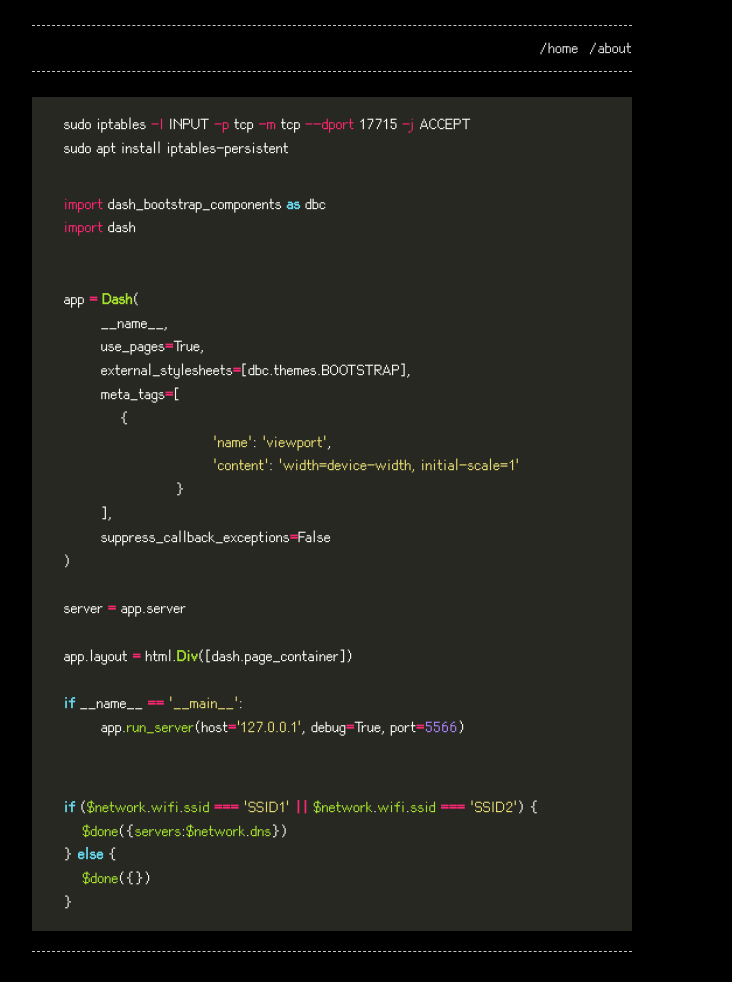
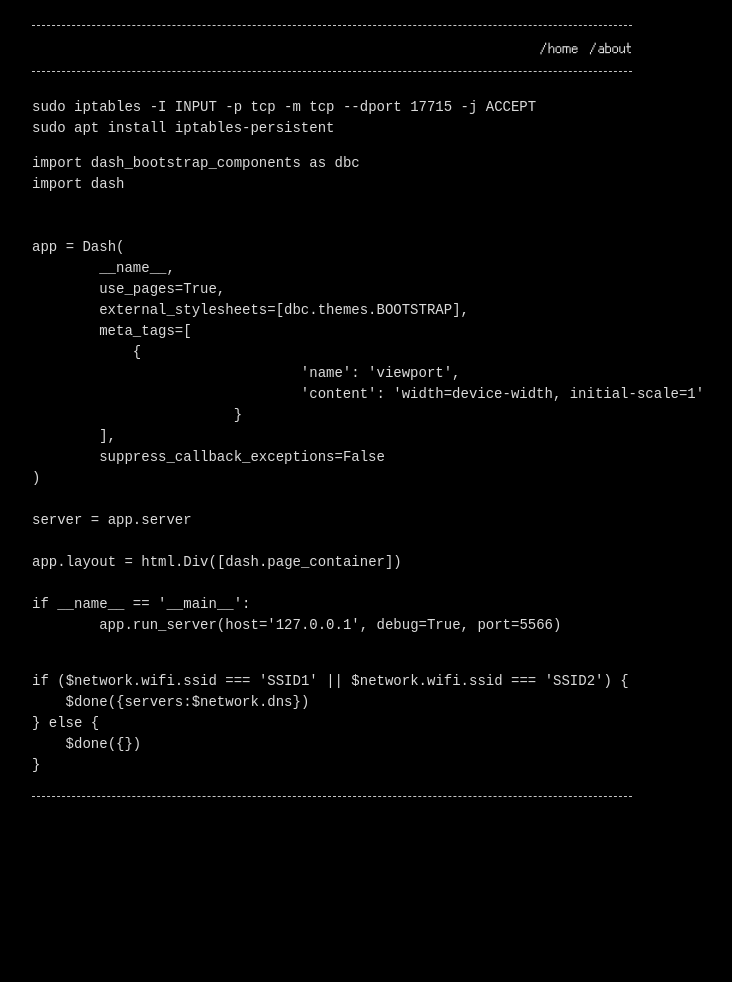
Before and after one commit to morningdip/home, a Jekyll site: the page built from _posts/2022-07-29-wfh.md, in a window 1280 px wide. Shown: the whole page, without its empty margins (308-1040 px from the left). Built offline with Jekyll 4.4.1, drawn with Linux system fonts in a browser that asks for light colours; after the commit the page ends 900 px from its top, so only the background shows below that.

Commit message:
Update base.scss

```diff
--- a/_sass/base.scss
+++ b/_sass/base.scss
@@ -78,81 +78,3 @@ input[type=submit] { font-size: $base-font-size;  font-family: $base-font-family
 input[type=submit]:hover { color: var(--background-color); background-color: var(--base-color); }
 *:focus { outline: none; }
 textarea { vertical-align: top; }
-
-/**
- * Code and syntax highlighting
- */
-.lineno { color: #ccc;  display: inline-block;  padding: 0 5px;  border-right: 1px solid #ccc; }
-figure.highlight { margin: 5px 0; }
-pre { background-color: #272822;  display: block;  border: 0;  padding: 1rem 2rem;  margin: 0;  overflow: auto;  font-size: $base-font-size;  color: var(--text-color);  line-height: 1.7 !important;  font-family: $base-font-family !important; }
-code {font-family: $base-font-family !important;}
-.highlight .hll { background-color: #49483e }
-.highlight  { background: #272822; color: #f8f8f2 }
-.highlight .c { color: #75715e; font-style: italic } /* Comment */
-.highlight .err { color: #960050; background-color: #1e0010 } /* Error */
-.highlight .k { color: #66d9ef; font-weight: bold } /* Keyword */
-.highlight .l { color: #ae81ff } /* Literal */
-.highlight .n { color: #f8f8f2 } /* Name */
-.highlight .o { color: #f92672; font-weight: bold } /* Operator */
-.highlight .p { color: #f8f8f2 } /* Punctuation */
-.highlight .ch { color: #75715e } /* Comment.Hashbang */
-.highlight .cm { color: #75715e; font-style: italic } /* Comment.Multiline */
-.highlight .cp { color: #75715e; font-weight: bold } /* Comment.Preproc */
-.highlight .cpf { color: #75715e } /* Comment.PreprocFile */
-.highlight .c1 { color: #75715e; font-style: italic } /* Comment.Single */
-.highlight .cs { color: #75715e; font-weight: bold; font-style: italic } /* Comment.Special */
-.highlight .gd { color: #f92672; background-color: #fdd } /* Generic.Deleted */
-.highlight .ge { font-style: italic } /* Generic.Emph */
-.highlight .gi { color: #a6e22e; background-color: #dfd } /* Generic.Inserted */
-.highlight .gs { font-weight: bold } /* Generic.Strong */
-.highlight .gu { color: #75715e } /* Generic.Subheading */
-.highlight .kc { color: #66d9ef; font-weight: bold } /* Keyword.Constant */
-.highlight .kd { color: #66d9ef; font-weight: bold } /* Keyword.Declaration */
-.highlight .kn { color: #f92672 } /* Keyword.Namespace */
-.highlight .kp { color: #66d9ef; font-weight: bold } /* Keyword.Pseudo */
-.highlight .kr { color: #66d9ef; font-weight: bold } /* Keyword.Reserved */
-.highlight .kt { color: #66d9ef; font-weight: bold } /* Keyword.Type */
-.highlight .ld { color: #e6db74 } /* Literal.Date */
-.highlight .m { color: #ae81ff } /* Literal.Number */
-.highlight .s { color: #e6db74 } /* Literal.String */
-.highlight .na { color: #a6e22e } /* Name.Attribute */
-.highlight .nb { color: #f8f8f2 } /* Name.Builtin */
-.highlight .nc { color: #a6e22e; font-weight: bold } /* Name.Class */
-.highlight .no { color: #66d9ef } /* Name.Constant */
-.highlight .nd { color: #a6e22e } /* Name.Decorator */
-.highlight .ni { color: #f8f8f2 } /* Name.Entity */
-.highlight .ne { color: #a6e22e } /* Name.Exception */
-.highlight .nf { color: #a6e22e } /* Name.Function */
-.highlight .nl { color: #f8f8f2 } /* Name.Label */
-.highlight .nn { color: #f8f8f2 } /* Name.Namespace */
-.highlight .nx { color: #a6e22e } /* Name.Other */
-.highlight .py { color: #f8f8f2 } /* Name.Property */
-.highlight .nt { color: #f92672 } /* Name.Tag */
-.highlight .nv { color: #f8f8f2 } /* Name.Variable */
-.highlight .ow { color: #f92672; font-weight: bold } /* Operator.Word */
-.highlight .w { color: #f8f8f2 } /* Text.Whitespace */
-.highlight .mb { color: #ae81ff } /* Literal.Number.Bin */
-.highlight .mf { color: #ae81ff } /* Literal.Number.Float */
-.highlight .mh { color: #ae81ff } /* Literal.Number.Hex */
-.highlight .mi { color: #ae81ff } /* Literal.Number.Integer */
-.highlight .mo { color: #ae81ff } /* Literal.Number.Oct */
-.highlight .sa { color: #e6db74 } /* Literal.String.Affix */
-.highlight .sb { color: #e6db74 } /* Literal.String.Backtick */
-.highlight .sc { color: #e6db74 } /* Literal.String.Char */
-.highlight .dl { color: #e6db74 } /* Literal.String.Delimiter */
-.highlight .sd { color: #e6db74 } /* Literal.String.Doc */
-.highlight .s2 { color: #e6db74 } /* Literal.String.Double */
-.highlight .se { color: #ae81ff } /* Literal.String.Escape */
-.highlight .sh { color: #e6db74 } /* Literal.String.Heredoc */
-.highlight .si { color: #e6db74 } /* Literal.String.Interpol */
-.highlight .sx { color: #e6db74 } /* Literal.String.Other */
-.highlight .sr { color: #e6db74 } /* Literal.String.Regex */
-.highlight .s1 { color: #e6db74 } /* Literal.String.Single */
-.highlight .ss { color: #e6db74 } /* Literal.String.Symbol */
-.highlight .bp { color: #f8f8f2 } /* Name.Builtin.Pseudo */
-.highlight .fm { color: #a6e22e } /* Name.Function.Magic */
-.highlight .vc { color: #f8f8f2 } /* Name.Variable.Class */
-.highlight .vg { color: #f8f8f2 } /* Name.Variable.Global */
-.highlight .vi { color: #f8f8f2 } /* Name.Variable.Instance */
-.highlight .vm { color: #f8f8f2 } /* Name.Variable.Magic */
-.highlight .il { color: #ae81ff } /* Literal.Number.Integer.Long */
```
